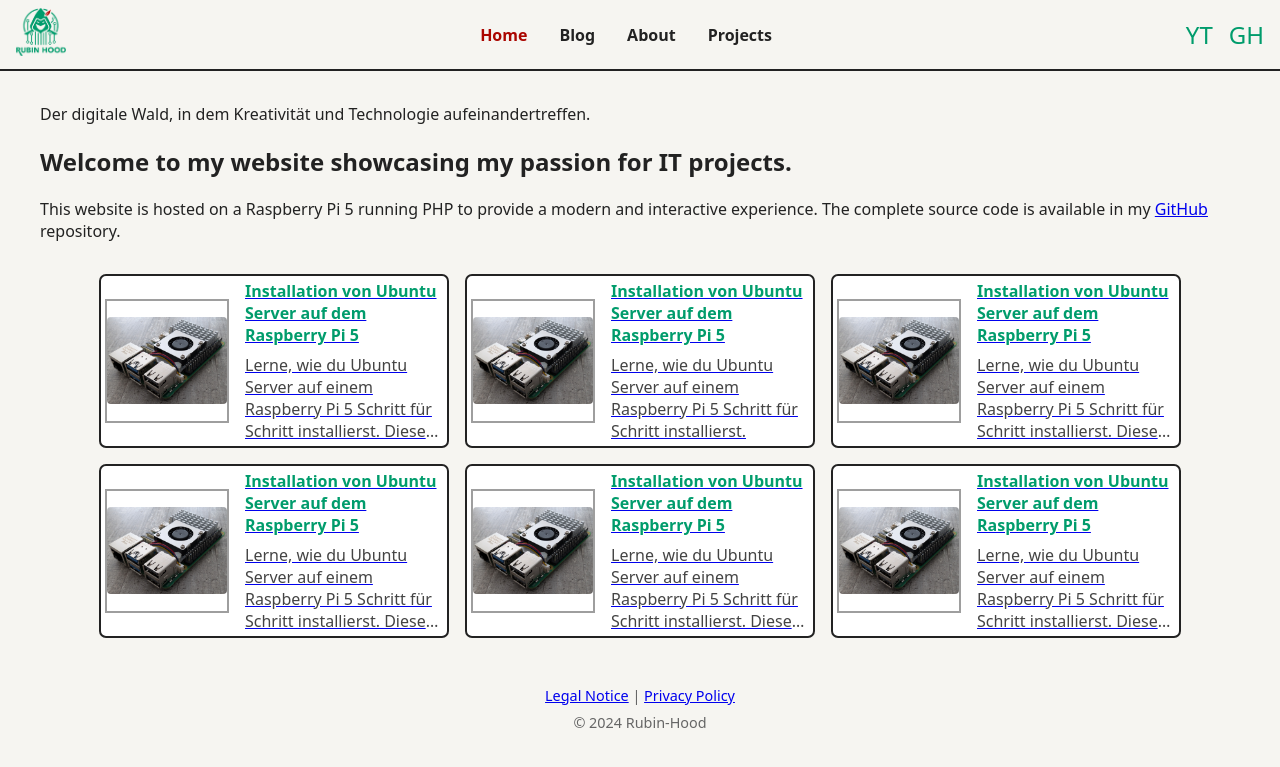
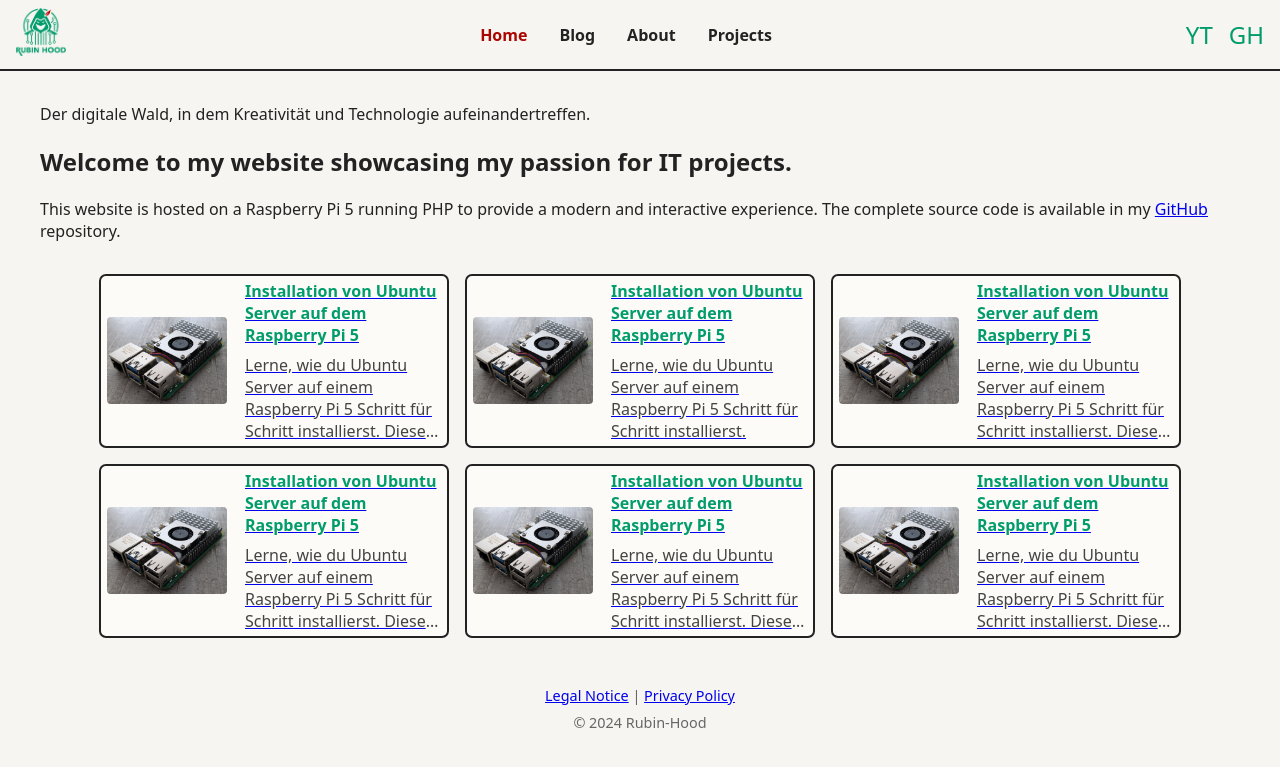
Before and after one commit to rubin-hood/rubinhood-blog, a Jekyll site: the page built from index.md, in a window 1280 px wide. Shown: the top 767 px of the page. Built offline with Jekyll 4.4.1, drawn with Linux system fonts in a browser that asks for light colours.

Commit message:
Update style.css

```diff
--- a/assets/css/style.css
+++ b/assets/css/style.css
@@ -98,7 +98,7 @@
 .blog-card {
   flex: 1 1 300px;           /* Jede Karte darf wachsen, mind. 300px breit */
   box-sizing: border-box;
-  background: #fff;                  /* Kartenhintergrund weiß */
+  background: #FCFBF7;                  /* Kartenhintergrund weiß */
   border: 2px solid #D0D7DE;            /* Dunkler Rahmen */
   border-radius: 7px;               /* Abgerundete Ecken */
   display: flex;                     /* Bild + Text nebeneinander */
@@ -121,7 +121,7 @@
   font-size: 2rem;                   /* Großer Schriftzug ("Bild") */
   font-weight: bold;                 /* Fett */
   margin-right: 1rem;                /* Abstand rechts zum Text */
-  border: 2px solid #9e9e9e;            /* Rahmen */
+  border: 2px solid transparent;            /* Rahmen */
 }
 
 .blog-card .card-img img {
```
